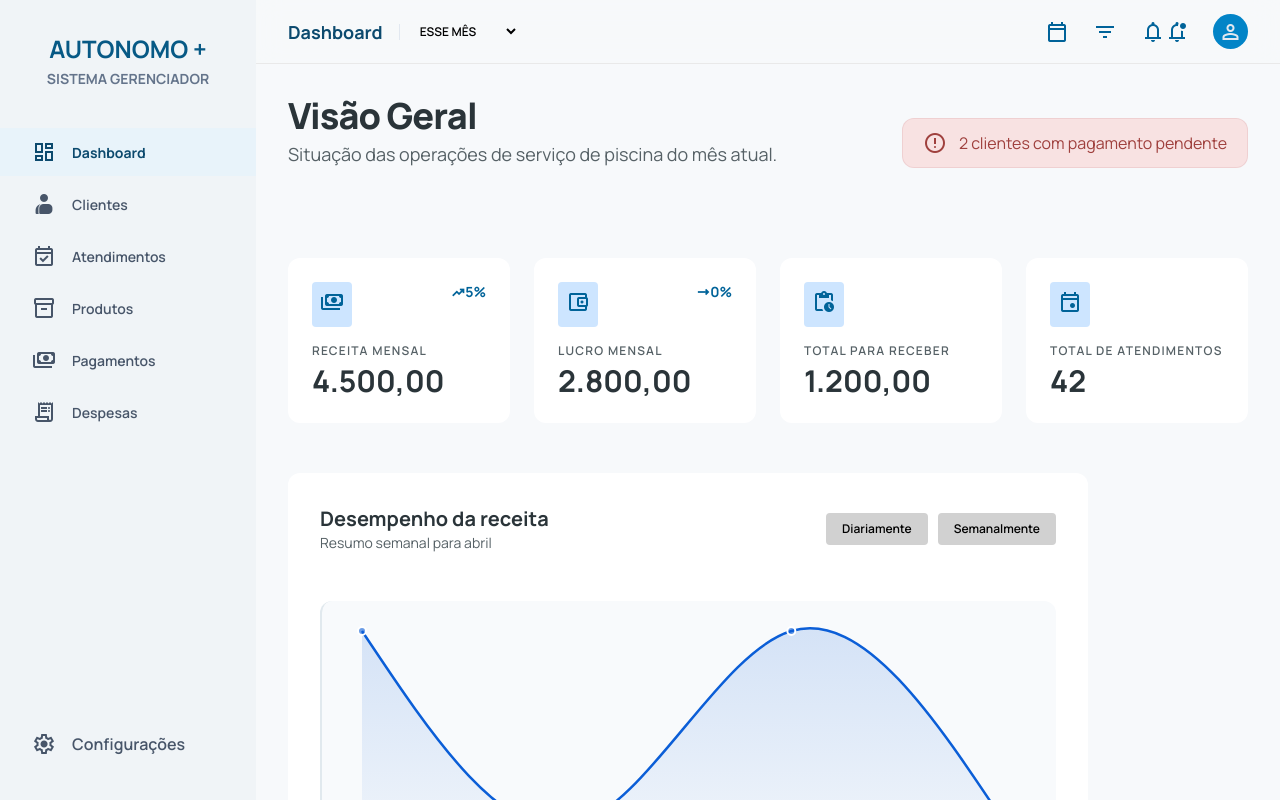
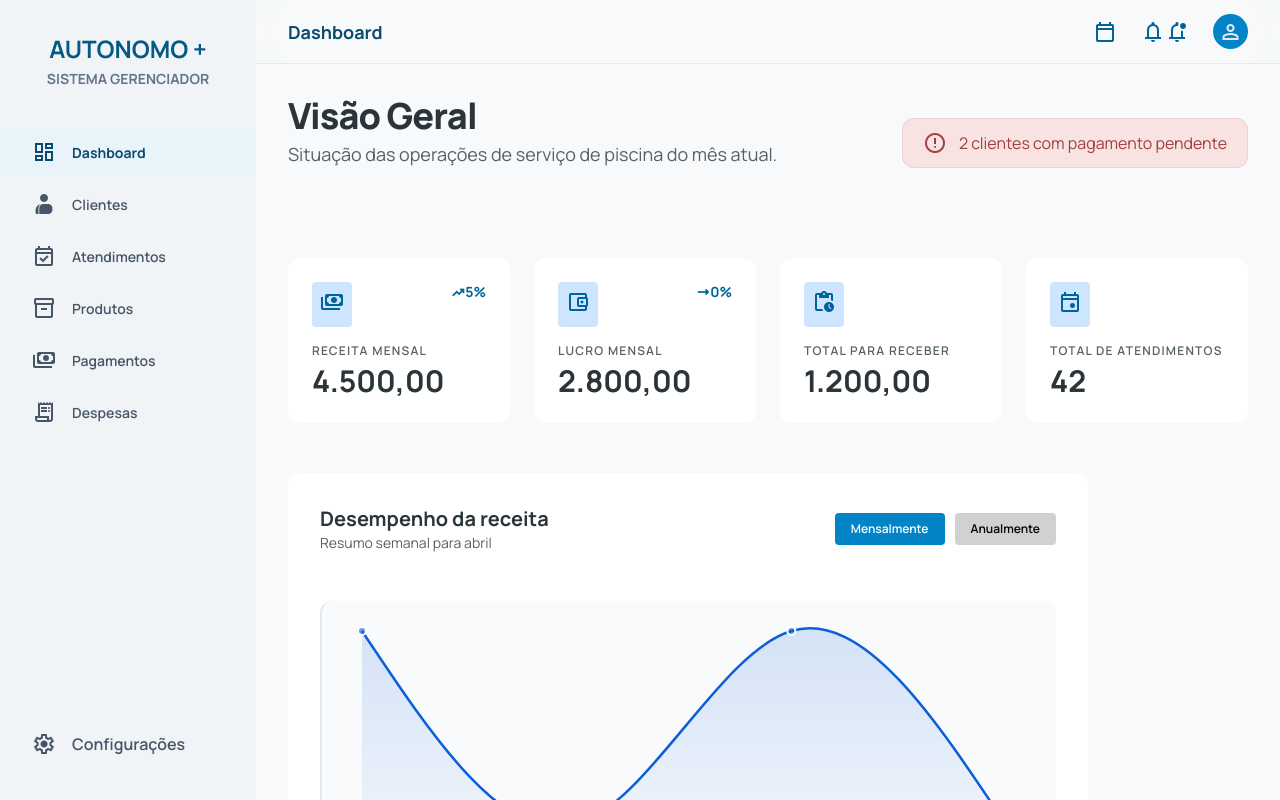
Before and after one commit to DevPH-Santos/autonomo-frontend, a React (Vite) app: page / in a window 1280 px wide. Built offline with nearby package versions, Linux system fonts and the light colour scheme.

Commit message:
Encapsulando o header e mudando as ações do gráfico

```diff
--- a/src/pages/Dashboard/Dashboard.jsx
+++ b/src/pages/Dashboard/Dashboard.jsx
@@ -14,37 +14,7 @@
 import Grafico from "../../components/ui/Grafico/Grafico";
 import "./Dashboard.css";
 import React from "react";
-// import {
-//   AreaChart,
-//   Area,
-//   XAxis,
-//   YAxis,
-//   Tooltip,
-//   ResponsiveContainer,
-// } from "recharts";
-
-// // ---------------------------------------------------------------------------
-// // Dados estáticos
-// // ---------------------------------------------------------------------------
-
-// /**
-//  * @typedef {Object} WeeklyRevenue
-//  * @property {string} name   - Rótulo da semana exibido no eixo X (ex.: "SEMANA 1").
-//  * @property {number} receita - Receita apurada na semana, em reais.
-//  */
-
-// /**
-//  * Dados de receita semanal utilizados no gráfico de área.
-//  *
-//  * @type {WeeklyRevenue[]}
-//  * @constant
-//  */
-// const data = [
-//   { name: "SEMANA 1", receita: 1000 },
-//   { name: "SEMANA 2", receita: 150 },
-//   { name: "SEMANA 3", receita: 1000 },
-//   { name: "SEMANA 4", receita: 150 },
-// ];
+import Header_Dashboard from "../../components/ui/Header_Dashboard/Header_Dashboard";
 
 // ---------------------------------------------------------------------------
 // Componente
@@ -72,28 +42,6 @@ import React from "react";
  * }
  */
 const Dashboard = () => {
-  // -------------------------------------------------------------------------
-  // Handlers
-  // -------------------------------------------------------------------------
-
-  /**
-   * Alterna a visibilidade do menu suspenso de ações do perfil.
-   *
-   * Adiciona ou remove a classe CSS `profile-actions-hidden` do primeiro
-   * elemento com a classe `profile-actions` encontrado no DOM.
-   *
-   * @function
-   * @returns {void}
-   */
-  const handleShowProfileActions = () => {
-    const div = document.getElementsByClassName("profile-actions")[0];
-
-    if (div.classList.contains("profile-actions-hidden")) {
-      div.classList.remove("profile-actions-hidden");
-    } else {
-      div.classList.add("profile-actions-hidden");
-    }
-  };
 
   // -------------------------------------------------------------------------
   // Render
@@ -107,64 +55,8 @@ const Dashboard = () => {
             CABEÇALHO PRINCIPAL
             Contém a marca/título, seletor de mês e ações do usuário.
         ================================================================ */}
-        <header className="header-main">
 
-          {/* Marca e seletor de período */}
-          <div className="header-brand">
-            <h2>Dashboard</h2>
-
-            <div className="header-divider" aria-hidden="true" />
-
-            {/**
-             * Seletor de período de análise.
-             * Atualmente não está conectado a nenhum estado — integrar
-             * com contexto ou Redux ao implementar filtragem real de dados.
-             */}
-            <select name="selectMonth" id="selectMonth" aria-label="Selecionar período">
-              <option value="esseMes">Esse Mês</option>
-              <option value="mesPassado">Mês Passado</option>
-              <option value="proximoMes">Próximo Mês</option>
-            </select>
-          </div>
-
-          {/* Botões de ação e perfil */}
-          <div className="header-actions">
-            <div className="actions">
-
-              {/* Atalhos rápidos */}
-              <button aria-label="Calendário">
-                <span className="material-symbols-outlined">calendar_today</span>
-              </button>
-              <button aria-label="Filtros">
-                <span className="material-symbols-outlined">filter_list</span>
-              </button>
-              <button aria-label="Notificações">
-                <span className="material-symbols-outlined">notifications</span>
-                <span className="material-symbols-outlined">notifications_unread</span>
-              </button>
-
-              {/**
-               * Botão de perfil — abre/fecha o menu de ações do usuário.
-               * @see handleShowProfileActions
-               */}
-              <button
-                onClick={handleShowProfileActions}
-                className="header-profile-button"
-                aria-haspopup="true"
-                aria-label="Abrir menu do perfil"
-              >
-                <span className="material-symbols-outlined">person</span>
-              </button>
-
-              {/* Menu suspenso de perfil (visibilidade controlada por CSS) */}
-              <div className="profile-actions profile-actions-hidden" role="menu">
-                <p>Olá Pedro Santos!</p>
-                <p>Carteira: R$ 1870,29</p>
-                <button className="btn-logout" role="menuitem">Sair</button>
-              </div>
-            </div>
-          </div>
-        </header>
+        <Header_Dashboard />
 
         {/* ================================================================
             CONTEÚDO PRINCIPAL DO DASHBOARD
@@ -278,8 +170,8 @@ const Dashboard = () => {
                     TODO: conectar esses botões a um estado para alternar
                     entre visualização diária e semanal dos dados do gráfico.
                   */}
-                  <button>Diariamente</button>
-                  <button>Semanalmente</button>
+                  <button className="selected">Mensalmente</button>
+                  <button>Anualmente</button>
                 </div>
               </div>
 
@@ -293,7 +185,7 @@ const Dashboard = () => {
                * @see {@link https://recharts.org/en-US/api/AreaChart} Recharts AreaChart
                */}
 
-               <Grafico/>
+              <Grafico />
 
             </div>
 
```
